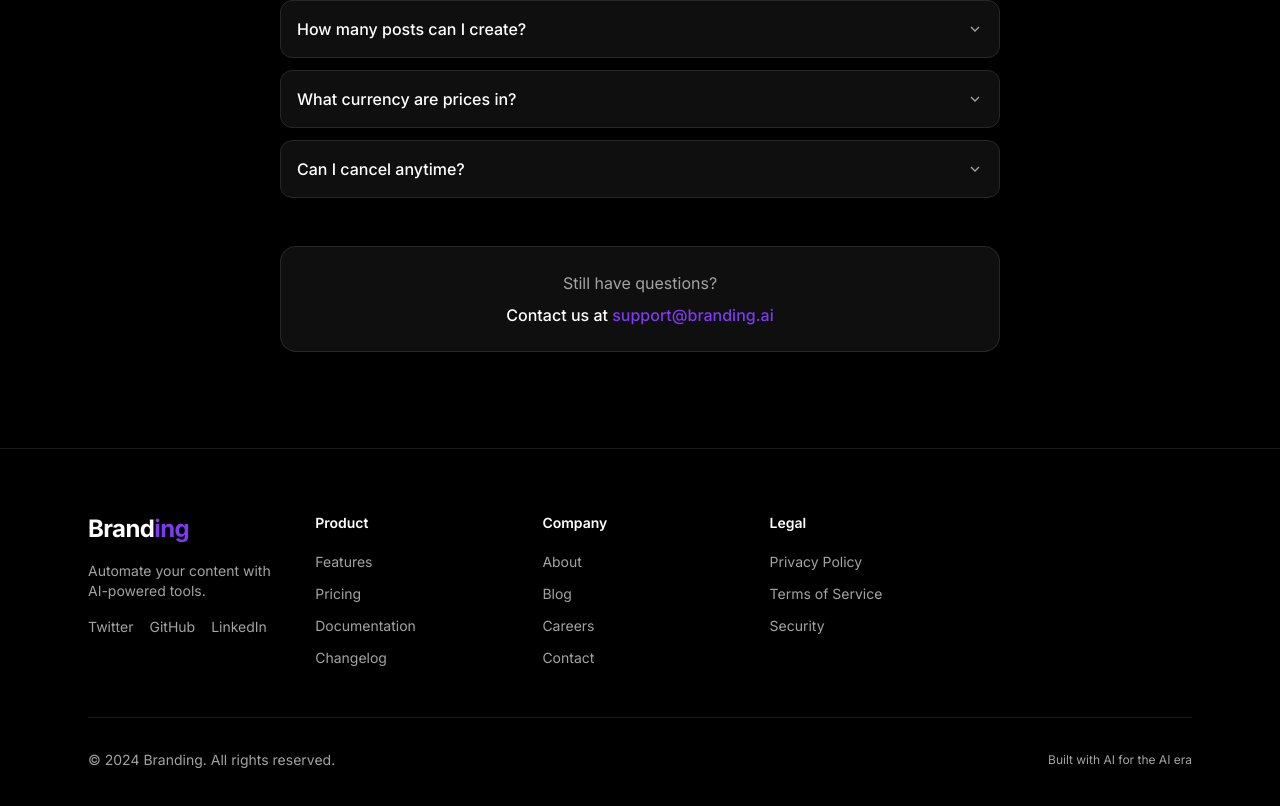
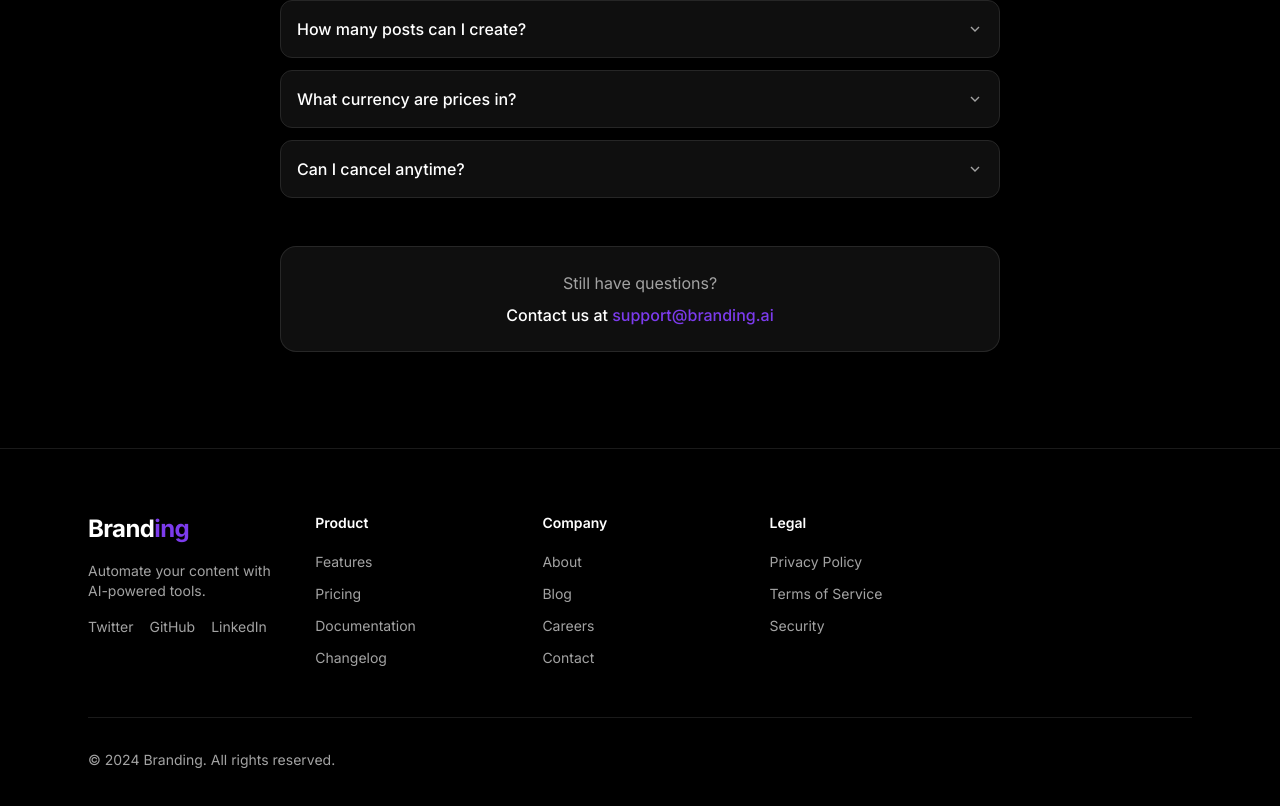
Before and after one commit to autonomyowner/branding, a React (Vite) app: page / in a window 1280 px wide. Shown: the part 5302-6108 px from the top of the page. Built offline with nearby package versions, Linux system fonts and the light colour scheme; what tailwindcss-rtl would draw is missing.

Commit message:
Remove AI tagline from footer
Co-Authored-By: Claude Opus 4.5 <noreply@anthropic.com>

```diff
--- a/src/components/Footer.tsx
+++ b/src/components/Footer.tsx
@@ -73,11 +73,6 @@ export function Footer() {
           <p className="text-sm text-muted-foreground">
             © 2024 Branding. {t('footer.rights')}
           </p>
-          <div className="flex items-center gap-4">
-            <span className="text-xs text-muted-foreground">
-              Built with AI for the AI era
-            </span>
-          </div>
         </div>
       </div>
     </footer>
```
